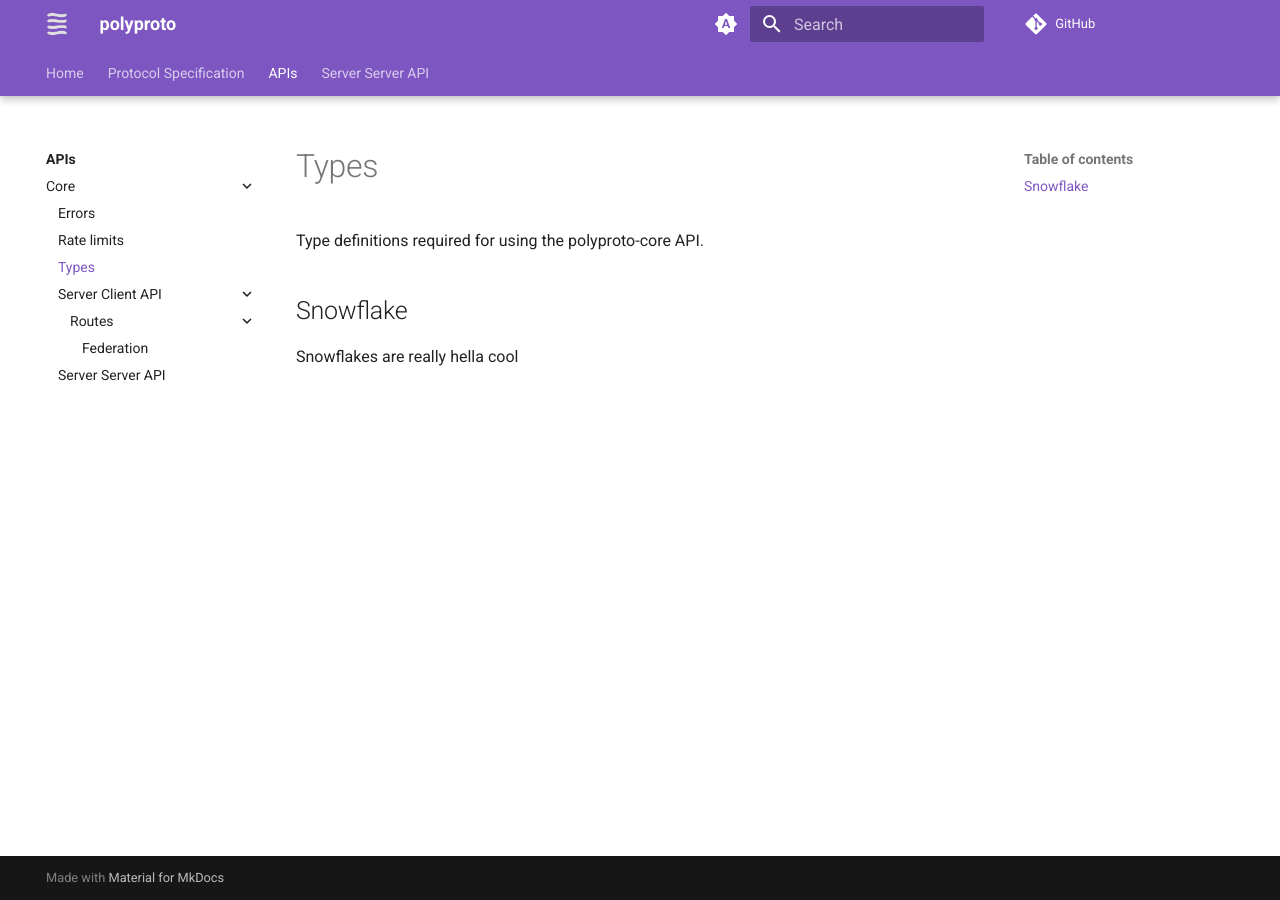
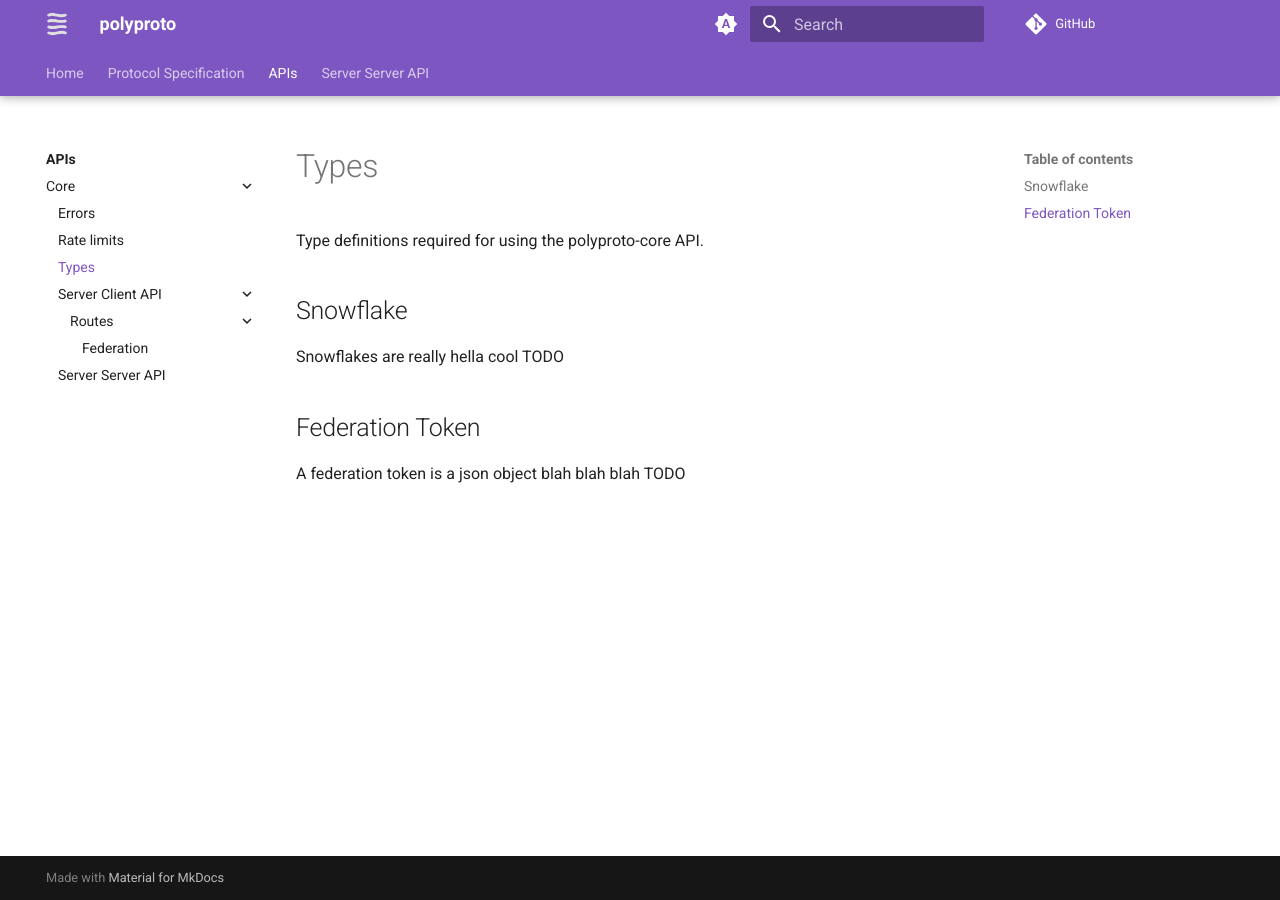
Before and after one commit to polyphony-chat/docs, an MkDocs documentation site: the page built from docs/APIs/Core/types.md, in a window 1280 px wide. Built offline with MkDocs 1.6.1 and Material for MkDocs 9.7.7, drawn with Linux system fonts in a browser that asks for light colours; plug-ins that fetch from the network failed and are left out; comment, search, counter and statistics services are not loaded.

Commit message:
add federation token stub

```diff
--- a/docs/APIs/Core/types.md
+++ b/docs/APIs/Core/types.md
@@ -5,3 +5,9 @@ Type definitions required for using the polyproto-core API.
 ## Snowflake
 
 Snowflakes are really hella cool
+TODO
+
+## Federation Token
+
+A federation token is a json object blah blah blah
+TODO
```
